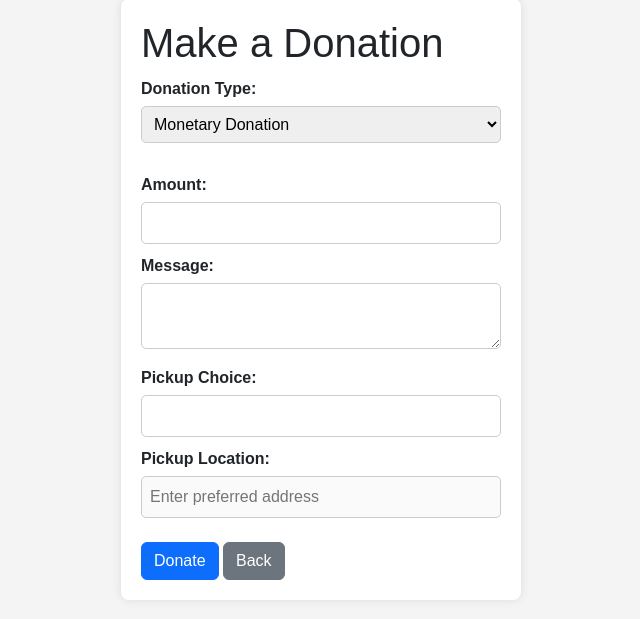
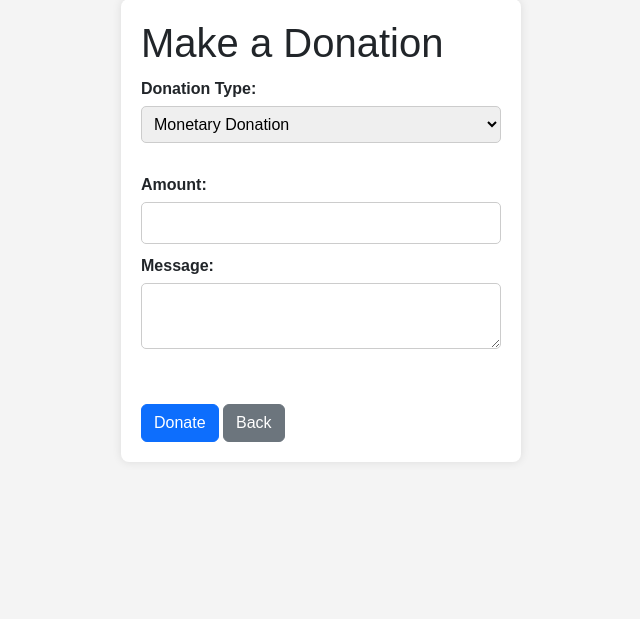
Before and after one commit to Namukuru/Donations, a Django app: template website/templates/donate.html in a window 1280 px wide. Shown: the part 87-706 px from the top of the page, without its empty margins (319-959 px from the left). Run offline with Django 3.2, Linux system fonts and the light colour scheme; the template is opened without the code that fills it, so the values that code supplies are empty, except form fields; form fields are guessed from the names that the template uses.

Commit message:
Hiding the pickup section when monetary is chosen

```diff
--- a/website/templates/donate.html
+++ b/website/templates/donate.html
@@ -73,12 +73,15 @@
         <input type="number" id="item-quantity" name="item_quantity" placeholder="Enter quantity">
       </div>
 
-      <!-- Pickup Choice -->
-      <label for="{{ form.pickup_choice.id_for_label }}">Pickup Choice:</label>
-      {{ form.pickup_choice }}
+      <!-- Pickup Section -->
+      <div id="pickup-section" class="hidden">
+        <label for="{{ form.pickup_choice.id_for_label }}">Pickup Choice:</label>
+        {{ form.pickup_choice }}
 
-      <label for="pickup-location">Pickup Location:</label>
-      <input type="text" id="pickup-location" name="pickup_location" placeholder="Enter preferred address" disabled>
+        <label for="pickup-location">Pickup Location:</label>
+        <input type="text" id="pickup-location" name="pickup_location" placeholder="Enter preferred address" disabled>
+      </div>
+
       <br>
       <br>
       <button type="submit" class="btn btn-primary">Donate</button>
@@ -97,13 +100,15 @@
         // Show/hide fields based on donation type
         donationType.addEventListener("change", function () {
             if (donationType.value === "monetary") {
+                // Show monetary fields, hide in-kind and pickup fields
                 monetaryFields.classList.remove("hidden");
                 inKindFields.classList.add("hidden");
                 pickupSection.classList.add("hidden");
-
             } else {
+                // Show in-kind and pickup fields, hide monetary fields
                 monetaryFields.classList.add("hidden");
                 inKindFields.classList.remove("hidden");
+                pickupSection.classList.remove("hidden");
             }
         });
 
```
